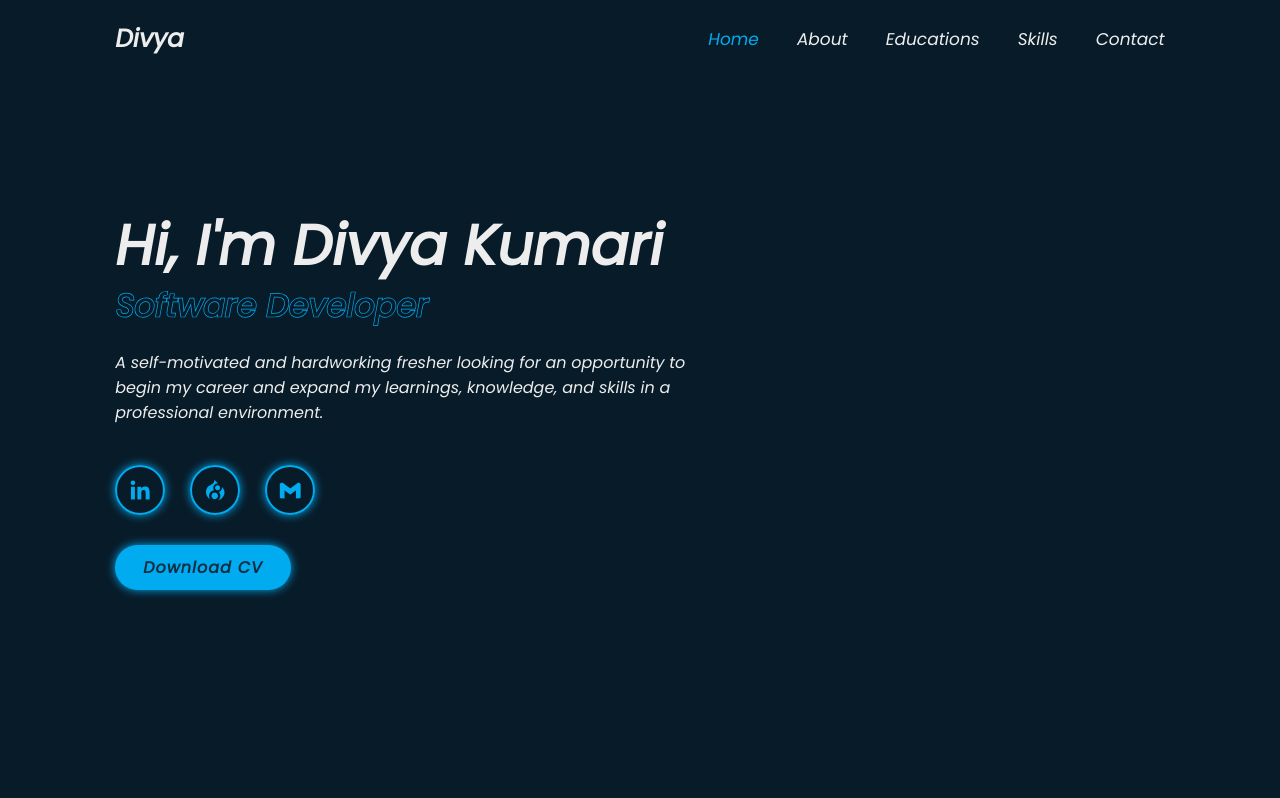
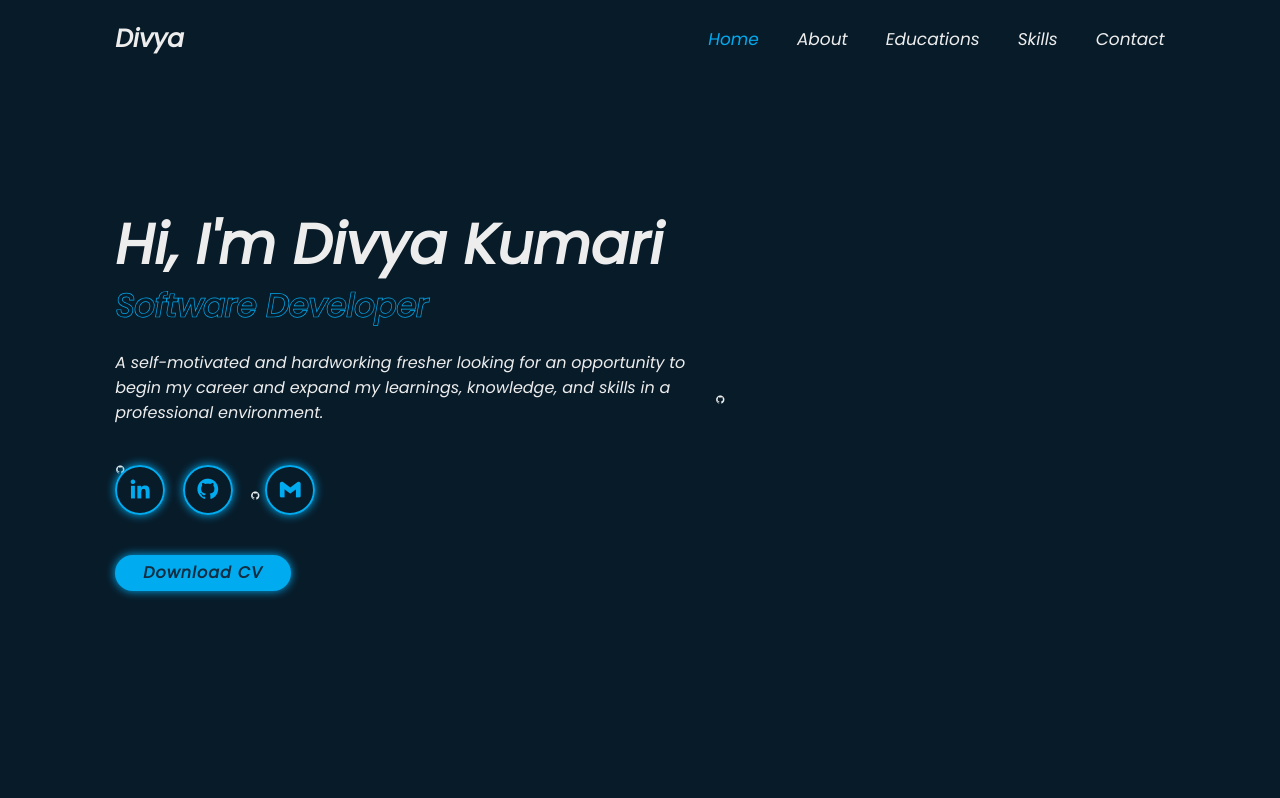
Before and after one commit to divyapuja1998/DivyaPortfolio, a plain HTML site: page index.html in a window 1280 px wide. Shown: the top 798 px of the page. Drawn offline with nearby package versions, Linux system fonts and the light colour scheme.

Commit message:
Update index.html

```diff
--- a/index.html
+++ b/index.html
@@ -41,7 +41,7 @@
 
             <div class="media">
                 <a href="https://www.linkedin.com/in/divyar9kumari/"><i class='bx bxl-linkedin'></i></a>
-                <a href="https://www.drupal.org/u/divya2022"><i class='bx bxl-drupal'></i></a>
+                <a href="https://github.com/divyapuja1998"><i class='bx bxl-github'></a>
                 <a href="mailto:divyapuja1998@gmail.com"><i class='bx bxl-gmail'></i></a>
             </div>
 
```
